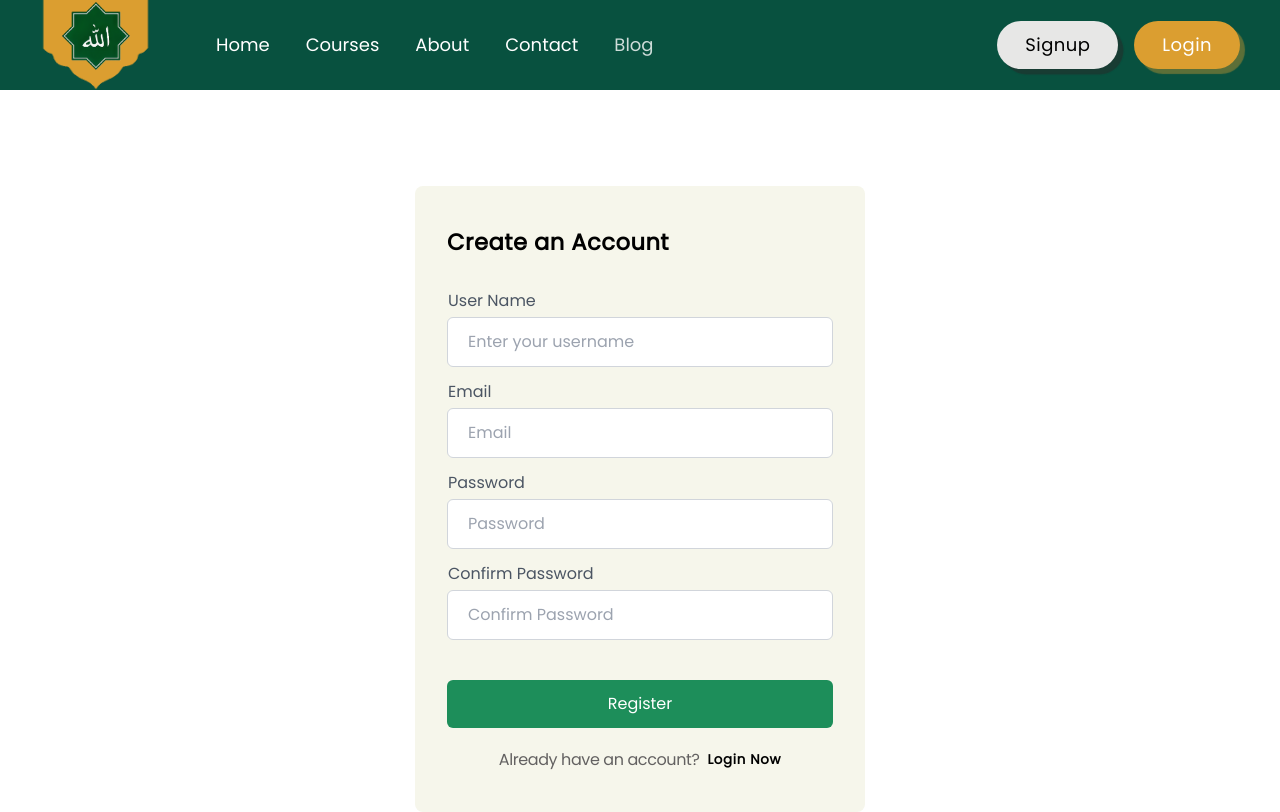
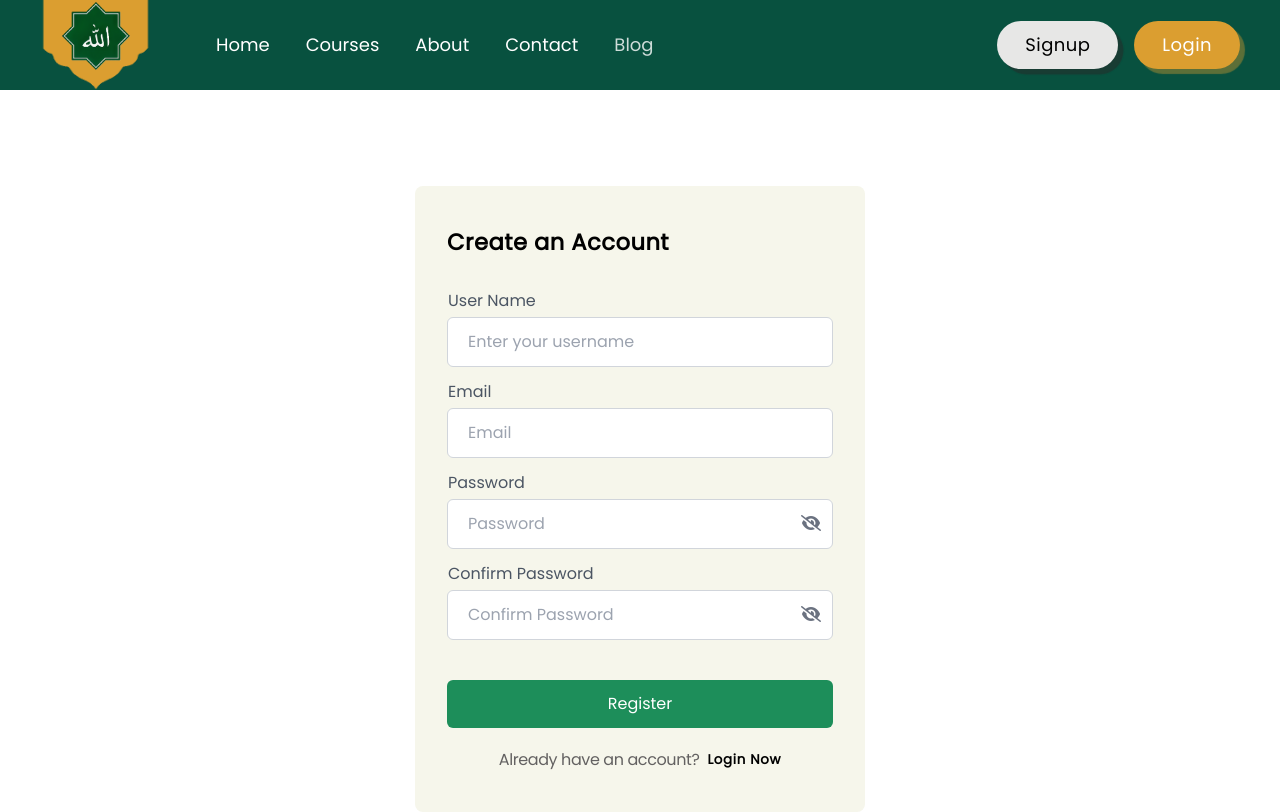
Before and after one commit to MusaZeshan-IT/virtual-quran-school, a React (Vite) app: page /register in a window 1280 px wide. Shown: the top 812 px of the page. Built offline with nearby package versions, Linux system fonts and the light colour scheme; a web font is replaced by a local one.

Commit message:
Added the eye icon to see password.

```diff
--- a/src/pages/auth/Login.jsx
+++ b/src/pages/auth/Login.jsx
@@ -5,8 +5,9 @@ import { Link, useNavigate } from 'react-router-dom';
 const Login = ({ setIsAuthenticated }) => {
     const [usernameOrEmail, setUsernameOrEmail] = useState('');
     const [password, setPassword] = useState('');
-    const [error, setError] = useState(''); // State for error messages
-    const [isSubmitting, setIsSubmitting] = useState(false); // State for loading
+    const [error, setError] = useState('');
+    const [isSubmitting, setIsSubmitting] = useState(false);
+    const [showPassword, setShowPassword] = useState(false); // State for showing/hiding password
 
     const navigate = useNavigate();
 
@@ -14,18 +15,18 @@ const Login = ({ setIsAuthenticated }) => {
         e.preventDefault();
         setIsSubmitting(true);
         try {
-            const apiUrl = '/accounts/login/'; // Adjust the URL as needed
+            const apiUrl = '/accounts/login/';
             const response = await loginSignupApi.post(apiUrl, {
-                username: usernameOrEmail, // Assuming the user is entering either a username or email
+                username: usernameOrEmail,
                 password,
             });
 
-            if (response.status === 200) { // Check for successful response
+            if (response.status === 200) {
                 localStorage.setItem('access_token', response.data.access);
                 localStorage.setItem('refresh_token', response.data.refresh);
                 localStorage.setItem('username', response.data.username);
                 alert('Login successful');
-                setUsernameOrEmail(''); // Clear input fields
+                setUsernameOrEmail('');
                 setPassword('');
                 setError('');
                 setIsAuthenticated(true);
@@ -39,6 +40,10 @@ const Login = ({ setIsAuthenticated }) => {
         }
     };
 
+    const togglePasswordVisibility = () => {
+        setShowPassword((prevState) => !prevState);
+    };
+
     return (
         <div className='my-24'>
             <div className='bg-[rgb(246,246,235)] px-10 py-12 2xs-custom:w-[400px] w-full mx-auto rounded-lg'>
@@ -49,7 +54,7 @@ const Login = ({ setIsAuthenticated }) => {
                             <i className='fa-solid fa-circle-exclamation mt-[3px]'></i>
                             <p className="text-red-500 font-poppins text-sm">{error}</p>
                         </div>
-                    )} {/* Display error message */}
+                    )}
                     <input
                         className='border font-poppins border-gray-300 rounded-md py-3 px-5 w-full'
                         type="text"
@@ -59,15 +64,26 @@ const Login = ({ setIsAuthenticated }) => {
                         placeholder="Enter username or email"
                         required
                     />
+
+                    <div className='relative mt-3'>
                         <input
-                        className='border font-poppins mt-3 border-gray-300 rounded-md py-3 px-5 w-full'
-                        type="password"
+                            className='border font-poppins border-gray-300 rounded-md py-3 px-5 w-full pr-10'
+                            type={showPassword ? "text" : "password"}
                             name="password"
                             value={password}
                             onChange={(e) => setPassword(e.target.value)}
                             placeholder="Enter password"
                             required
                         />
+                        <button
+                            type="button"
+                            className='absolute right-3 top-3 text-gray-500 focus:outline-none'
+                            onClick={togglePasswordVisibility}
+                        >
+                            <i className={`fa-solid ${showPassword ? 'fa-eye' : 'fa-eye-slash'}`}></i>
+                        </button>
+                    </div>
+
                     <p className='font-poppins mt-4 ms-1 text-[13.8px]'>Forgot your password?</p>
                     <button disabled={isSubmitting} className={`bg-[rgb(29,142,90)] ${isSubmitting ? 'opacity-50 cursor-not-allowed' : ''} rounded-md font-poppins text-white w-full py-3 mt-10`} type="submit">
                         {isSubmitting ? 'Logging in...' : 'Log In'}
--- a/src/pages/auth/Register.jsx
+++ b/src/pages/auth/Register.jsx
@@ -7,8 +7,9 @@ const Register = () => {
     const [email, setEmail] = useState('');
     const [password, setPassword] = useState('');
     const [password2, setPassword2] = useState('');
-    const [error, setError] = useState(''); // New state for error messages
-    const [isSubmitting, setIsSubmitting] = useState(false); // State for loading
+    const [error, setError] = useState('');
+    const [isSubmitting, setIsSubmitting] = useState(false);
+    const [showPassword, setShowPassword] = useState(false); // State for toggling password visibility
 
     const navigate = useNavigate();
 
@@ -24,7 +25,7 @@ const Register = () => {
                 password2
             });
 
-            if (response.status === 200 || response.status === 201) { // Check for successful response
+            if (response.status === 200 || response.status === 201) {
                 alert('User registered successfully');
                 setUsername('');
                 setEmail('');
@@ -39,7 +40,11 @@ const Register = () => {
         } finally {
             setIsSubmitting(false);
         }
-    }
+    };
+
+    const togglePasswordVisibility = () => {
+        setShowPassword((prevState) => !prevState);
+    };
 
     return (
         <div className='my-24'>
@@ -51,7 +56,7 @@ const Register = () => {
                             <i className='fa-solid fa-circle-exclamation mt-[3px]'></i>
                             <p className="text-red-500 font-poppins text-sm">{error}</p>
                         </div>
-                    )} {/* Display error message */}
+                    )}
                     <label className='font-poppins text-gray-600 ms-[1px]' htmlFor="username">User Name</label>
                     <input
                         id='username'
@@ -75,27 +80,45 @@ const Register = () => {
                         required
                     />
                     <label className='font-poppins text-gray-600 ms-[1px]' htmlFor="password">Password</label>
+                    <div className='relative mt-1 mb-3'>
                         <input
                             id='password'
-                        className='border font-poppins mt-1 mb-3 border-gray-300 rounded-md py-3 px-5 w-full'
-                        type="password"
+                            className='border font-poppins border-gray-300 rounded-md py-3 px-5 w-full pr-10'
+                            type={showPassword ? "text" : "password"} // Toggle password visibility
                             name="password"
                             value={password}
                             onChange={(e) => setPassword(e.target.value)}
                             placeholder="Password"
                             required
                         />
+                        <button
+                            type="button"
+                            className='absolute right-3 top-3 text-gray-500 focus:outline-none'
+                            onClick={togglePasswordVisibility}
+                        >
+                            <i className={`fa-solid ${showPassword ? 'fa-eye' : 'fa-eye-slash'}`}></i>
+                        </button>
+                    </div>
                     <label className='font-poppins text-gray-600 ms-[1px]' htmlFor="confirmPassword">Confirm Password</label>
+                    <div className='relative mt-1'>
                         <input
                             id='confirmPassword'
-                        className='border font-poppins mt-1 border-gray-300 rounded-md py-3 px-5 w-full'
-                        type="password"
+                            className='border font-poppins border-gray-300 rounded-md py-3 px-5 w-full pr-10'
+                            type={showPassword ? "text" : "password"} // Toggle confirm password visibility
                             name="confirmPassword"
                             value={password2}
                             onChange={(e) => setPassword2(e.target.value)}
                             placeholder="Confirm Password"
                             required
                         />
+                        <button
+                            type="button"
+                            className='absolute right-3 top-3 text-gray-500 focus:outline-none'
+                            onClick={togglePasswordVisibility}
+                        >
+                            <i className={`fa-solid ${showPassword ? 'fa-eye' : 'fa-eye-slash'}`}></i>
+                        </button>
+                    </div>
                     <button disabled={isSubmitting} className={`bg-[rgb(29,142,90)] ${isSubmitting ? 'opacity-50 cursor-not-allowed' : ''} rounded-md font-poppins text-white w-full py-3 mt-10`} type="submit">
                         {isSubmitting ? 'Registering...' : 'Register'}
                     </button>
```
Lines whose indentation alone changed are shown as unchanged.
